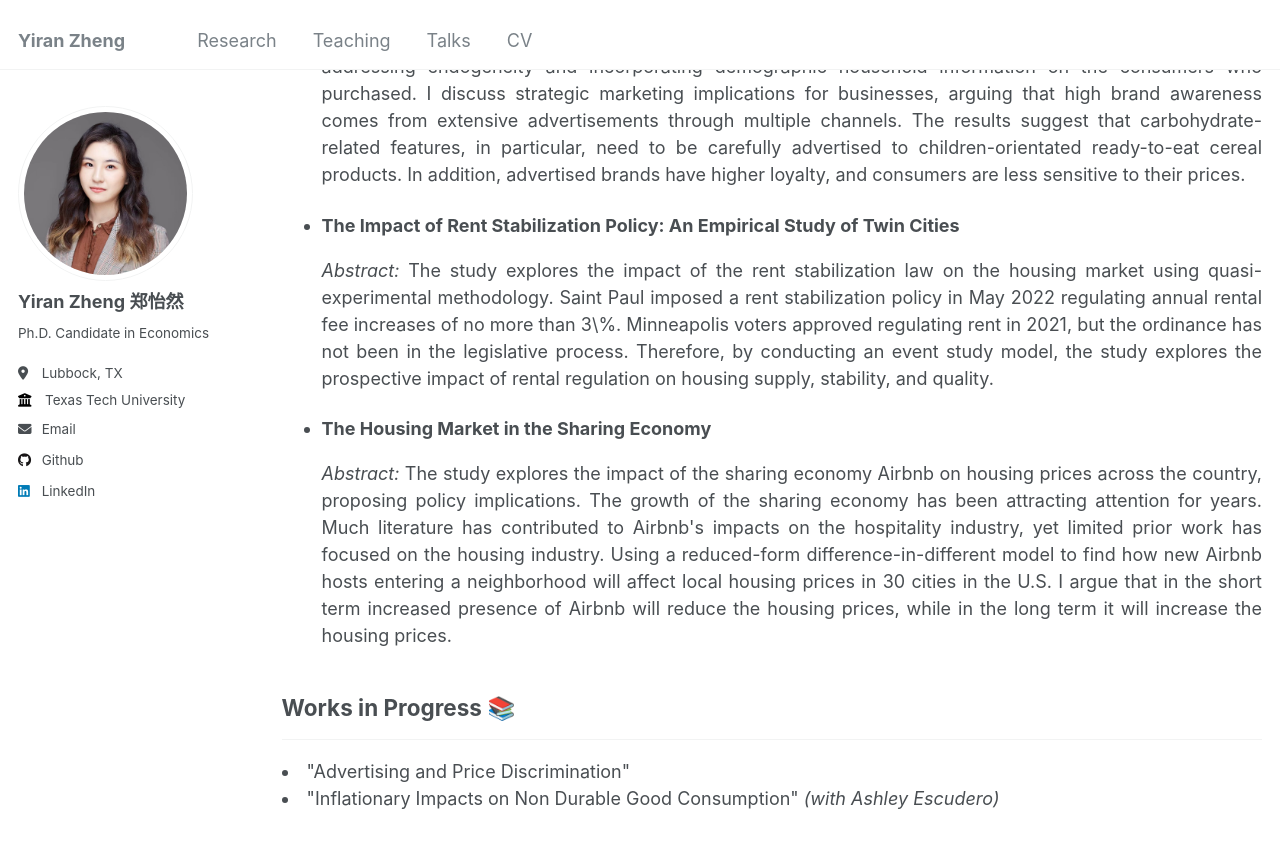
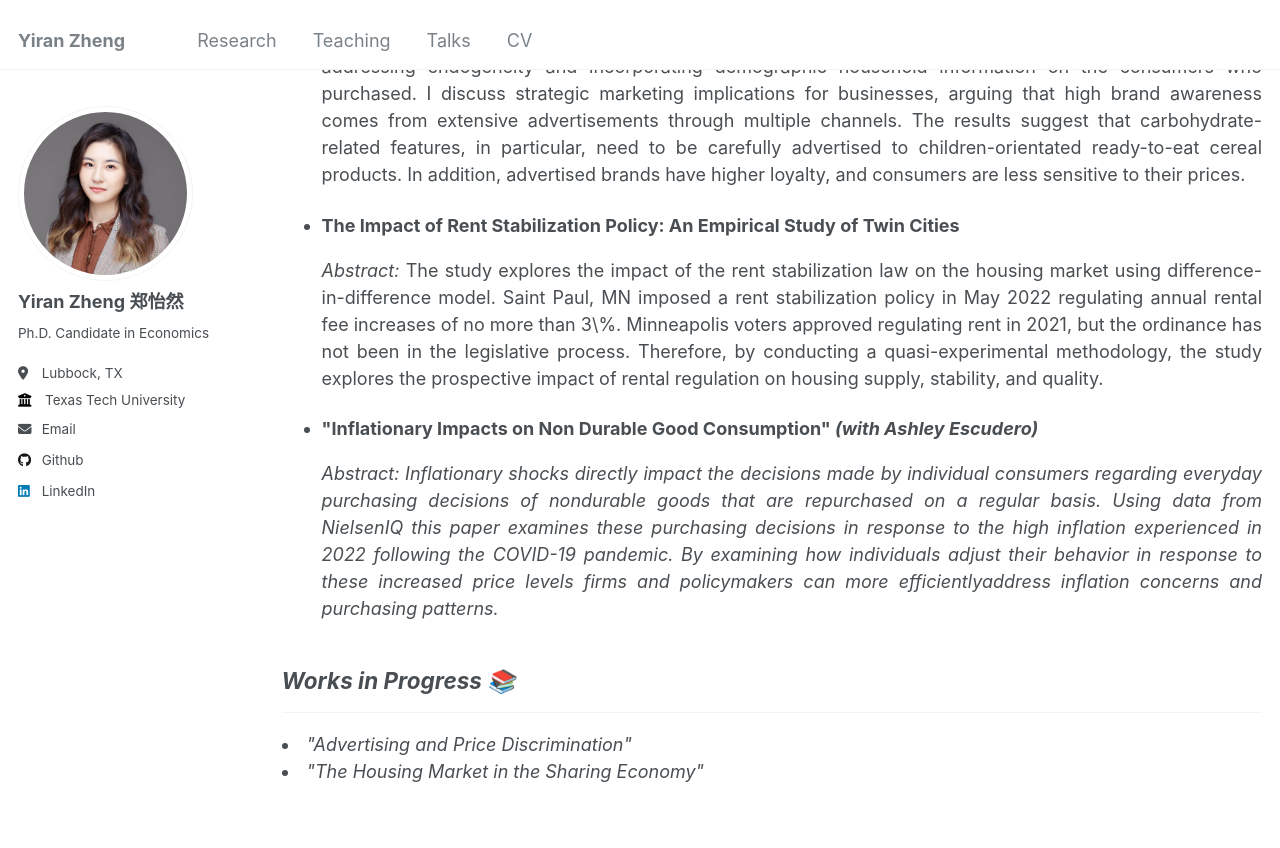
Before and after one commit to yiran-zheng/yiran-zheng.github.io, a Jekyll site: the page built from _pages/research.html, in a window 1280 px wide and 900 px high, scrolled down 343 px. Shown: the top 848 px of the window. Built offline with Jekyll 4.4.1, drawn with Linux system fonts in a browser that asks for light colours.

Commit message:
Update research.html

```diff
--- a/_pages/research.html
+++ b/_pages/research.html
@@ -20,18 +20,18 @@ author_profile: true
           <ul>
             <li><strong>The Impact of Rent Stabilization Policy: An Empirical Study of Twin Cities</strong>
                 <p align="justify">
-                  <i>Abstract:</i> The study explores the impact of the rent stabilization law on the housing market using quasi-experimental methodology. Saint Paul imposed a rent stabilization policy in May 2022 regulating annual rental fee increases of no more than 3\%. Minneapolis voters approved regulating rent in 2021, but the ordinance has not been in the legislative process. Therefore, by conducting an event study model, the study explores the prospective impact of rental regulation on housing supply, stability, and quality.
+                  <i>Abstract:</i> The study explores the impact of the rent stabilization law on the housing market using difference-in-difference model. Saint Paul, MN imposed a rent stabilization policy in May 2022 regulating annual rental fee increases of no more than 3\%. Minneapolis voters approved regulating rent in 2021, but the ordinance has not been in the legislative process. Therefore, by conducting a quasi-experimental methodology, the study explores the prospective impact of rental regulation on housing supply, stability, and quality.
                 </p>
             </li>
           </ul>
           <ul>
-            <li><strong>The Housing Market in the Sharing Economy</strong>
+            <li><strong>"Inflationary Impacts on Non Durable Good Consumption" <i>(with Ashley Escudero)</strong>
                 <p align="justify">
-                  <i>Abstract:</i> The study explores the impact of the sharing economy Airbnb on housing prices across the country, proposing policy implications. The growth of the sharing economy has been attracting attention for years. Much literature has contributed to Airbnb's impacts on the hospitality industry, yet limited prior work has focused on the housing industry. Using a reduced-form difference-in-different model to find how new Airbnb hosts entering a neighborhood will affect local housing prices in 30 cities in the U.S. I argue that in the short term increased presence of Airbnb will reduce the housing prices, while in the long term it will increase the housing prices.
+                  <i>Abstract:</i> Inflationary shocks directly impact the decisions made by individual consumers regarding everyday purchasing decisions of nondurable goods that are repurchased on a regular basis. Using data from NielsenIQ this paper examines these purchasing decisions in response to the high inflation experienced in 2022 following the COVID-19 pandemic. By examining how individuals adjust their behavior in response to these increased price levels firms and policymakers can more efficientlyaddress inflation concerns and purchasing patterns.
             </li>
           </ul>
 
   <h2>Works in Progress &#128218;</h2>
        <hr> <!-- This adds a horizontal line below the heading -->
           <li> "Advertising and Price Discrimination" </li>
-          <li> "Inflationary Impacts on Non Durable Good Consumption" <i>(with Ashley Escudero)</i></li>
+          <li> "The Housing Market in the Sharing Economy" </li>
```
